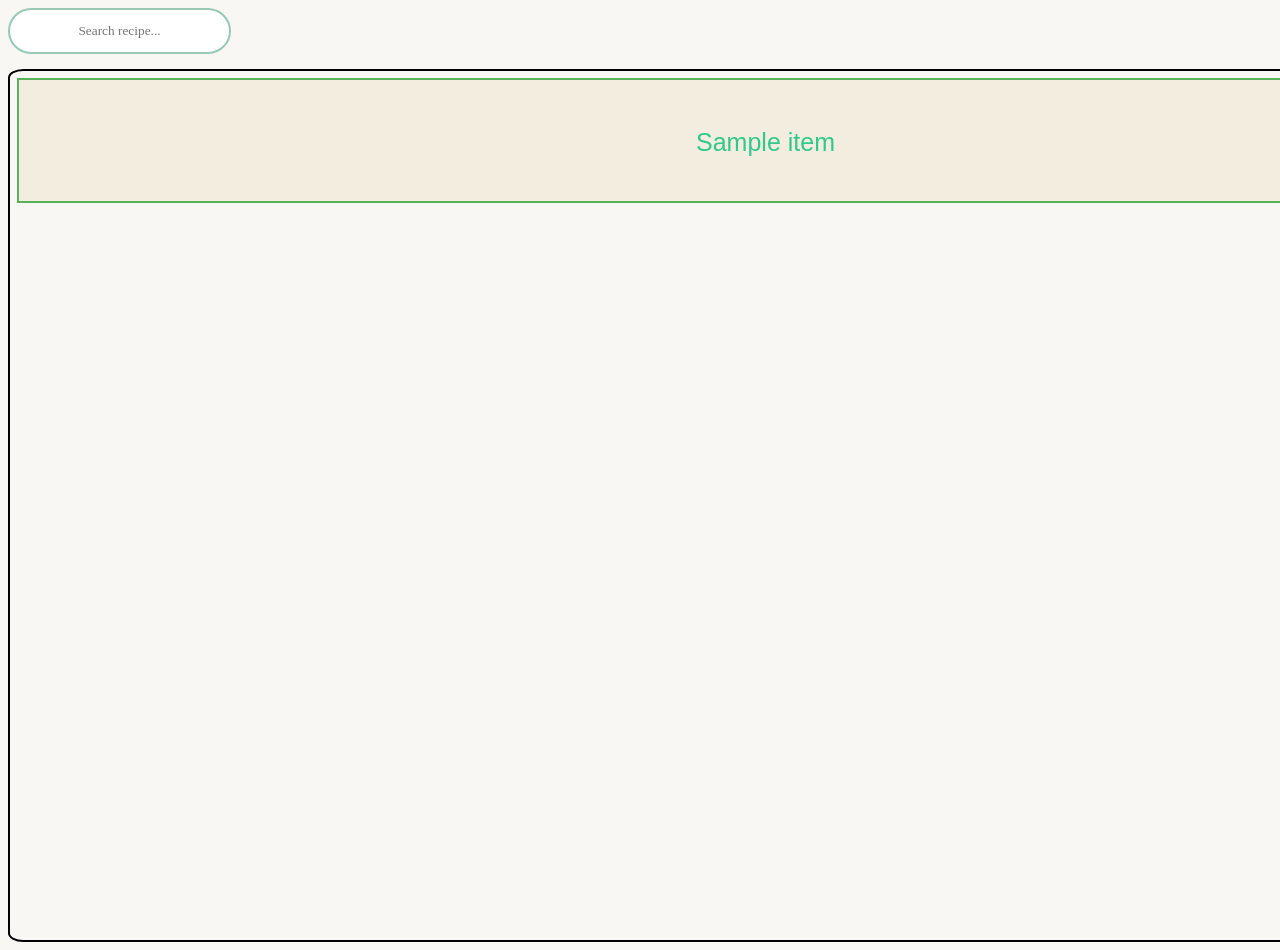
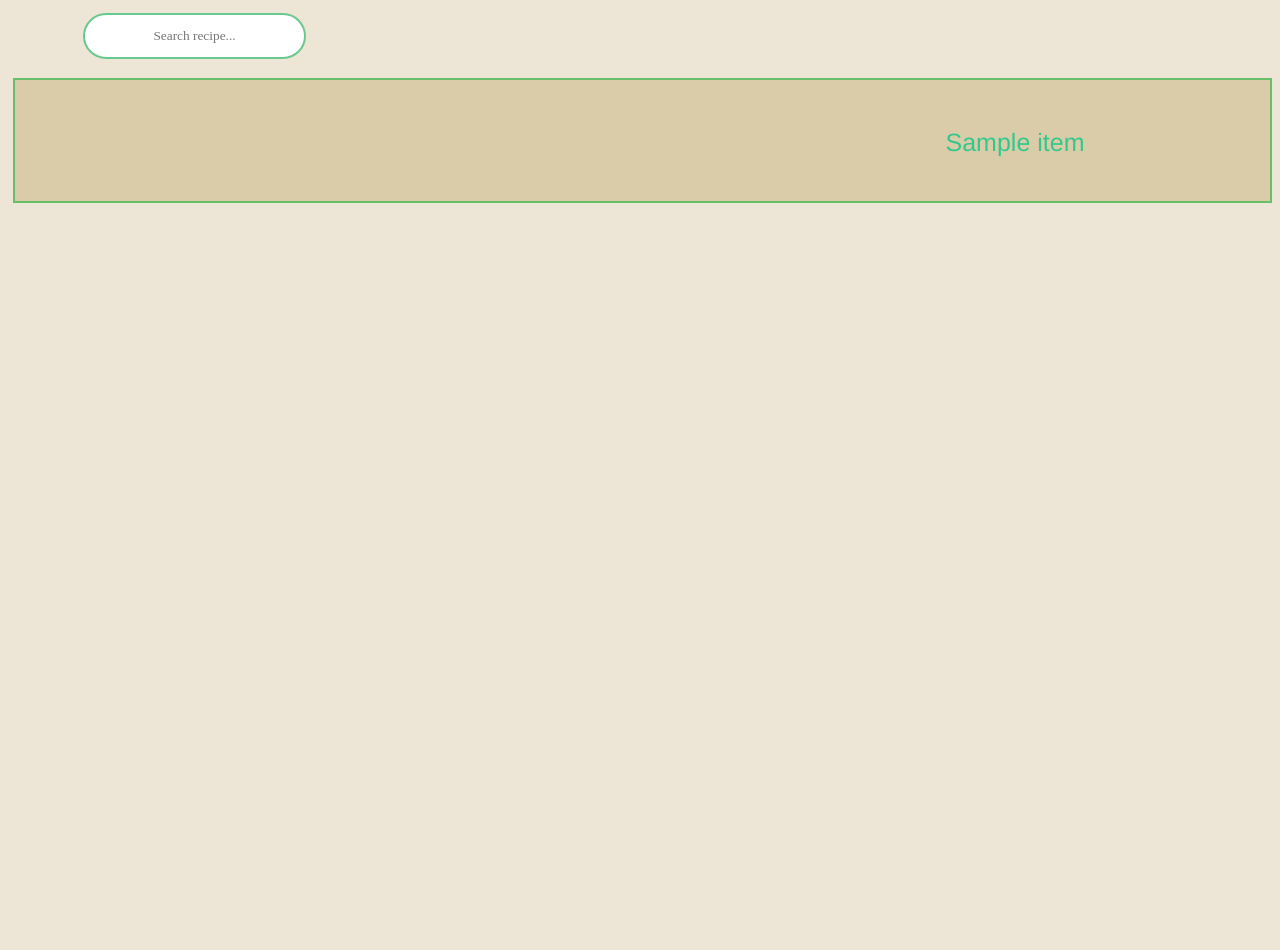
Before and after one commit to Ghufran-Luqman/Uniichef, a Flask app: template actualNEA/templates/index.html in a window 1280 px wide; the page is wider, and only the part inside the window is pictured. After the commit the page ends 203 px from the top of that part, so only its background shows below. Run offline with Flask 3, Linux system fonts and the light colour scheme; the template is opened without the code that fills it: most values are stand-ins (such as "Sample title", 1, 10 or a date in 2020); some web fonts are replaced.

Commit message:
get button w image

```diff
--- a/actualNEA/static/maincss.css
+++ b/actualNEA/static/maincss.css
@@ -1,41 +1,46 @@
 @font-face {
-    font-family: Mona Sans;
-    src: url("Mona-Sans.ttf")
+    font-family: Mona-Sans;
+    src: url("Mona-Sans.ttf");
+}
+
+@font-face {
+    font-family: "Source-Serif-4";
+    src: url("SourceSerif4-VariableFont_opsz,wght.ttf") format("truetype");
+    font-weight: 1 1000; /* Specify the range of weights supported */
 }
 
 ::selection {
-  background: #FFECBC; /* WebKit/Blink Browsers */
+  background: #FFECBC;
 }
 
-.container {
-    border: 2px solid #000000;
-    width: 1500px;
-    height: 855px;
-    overflow-y: scroll;
-    padding: 7px;
-    font-family: Arial;
-    margin-top: 15px;
-    border-radius: 1%;
+body {
+    padding-top: 5px
+}
+
+.temp {
+    margin-top: 65px;
 }
 
 .container2 {
-    border: 2px solid #59b159;
+    border: 2px solid #67bf67;
     overflow-y: scroll;
     box-sizing: border-box;
     height: 125px;
-    font-family: Arial;
-    background-color: #f2eddf;
+    font-family: "Source-Serif-4";
+    font-weight: 400;
+    background-color: black;
+    margin-left: 5px;
 }
 
 .recipebutton {
     height: 125px;
-    width: 1493px;
-    background-color: #f2eddf;
+    width: 2000px;
+    background-color: #dbcca9; /* #dbcca9 */
     border: 0px;
 }
 
 .recipebutton:hover {
-    background-image: linear-gradient(#f2eddf, black);
+    background-image: linear-gradient(to bottom, rgba(255, 255, 255, 0) 70%, rgba(0, 0, 0, 0.5) 100%);
 }
 
 .roundbutton {
@@ -73,6 +78,8 @@ li {
     justify-content: center;
     align-items: center;
     display: flex;
+    font-family: Helvetica;
+    font-weight: 400;
 }
 
 .ingredients {
@@ -105,28 +112,31 @@ li::marker {
 
 
 .title {
-    color: #32c88c;
+    color: #0D220C;
     font-size: 50px;
-    font-family: arial;
+    font-family: "Source-Serif-4";
 }
 
 .search {
     border-style: solid;
-    font-family: Mona Sans;
+    font-family: Mona-Sans;
     border-radius:9999999px;
     border-color: transparent;
     outline: none;
     height: 40px;
     text-align: center;
     width: 215px;
+    margin-bottom: 90px;
+    margin-left: 75px;
+    position: fixed;
 }
 
 .search:hover {
-    border-color: #97c9b5;
+    border-color: #69c98e;
 }
 
 .search:focus {
-    border-color: #97c9b5;
+    border-color: #69c98e;
 }
 
 ::placeholder {
--- a/actualNEA/templates/index.html
+++ b/actualNEA/templates/index.html
@@ -6,14 +6,14 @@
 
 {% block body %}
 
+
 <form method="GET" action="/" spellcheck="false">
     <input type="text" autocomplete="off" autofocus name="Query" class="search" placeholder="Search recipe...">
     <input type="submit" value="Search" class="submit" hidden>
 </form>
 
-
+<div class="temp">
 <form method="POST">
-<div class="container">
 {% for item in newrecipelist %}
     <div class="container2" style="overflow:hidden">
         <a href="/{{ item }}">
@@ -22,6 +22,6 @@
     </div>
     <br>
 {% endfor %}
+</form>
 </div>
-</form>
 {% endblock %}
--- a/actualNEA/templates/layout.html
+++ b/actualNEA/templates/layout.html
@@ -4,7 +4,7 @@
         <meta name="viewport" content="width=device-width, initial-scale=1">
         {% block head %}{% endblock %}
     </head>
-    <body style="background-color: #F8F7F4;"><!--#252525-->
+    <body style="background-color: #EDE6D6;"><!--#252525-->
         {% block body %}{% endblock %}
     </body>
 </html>
```
